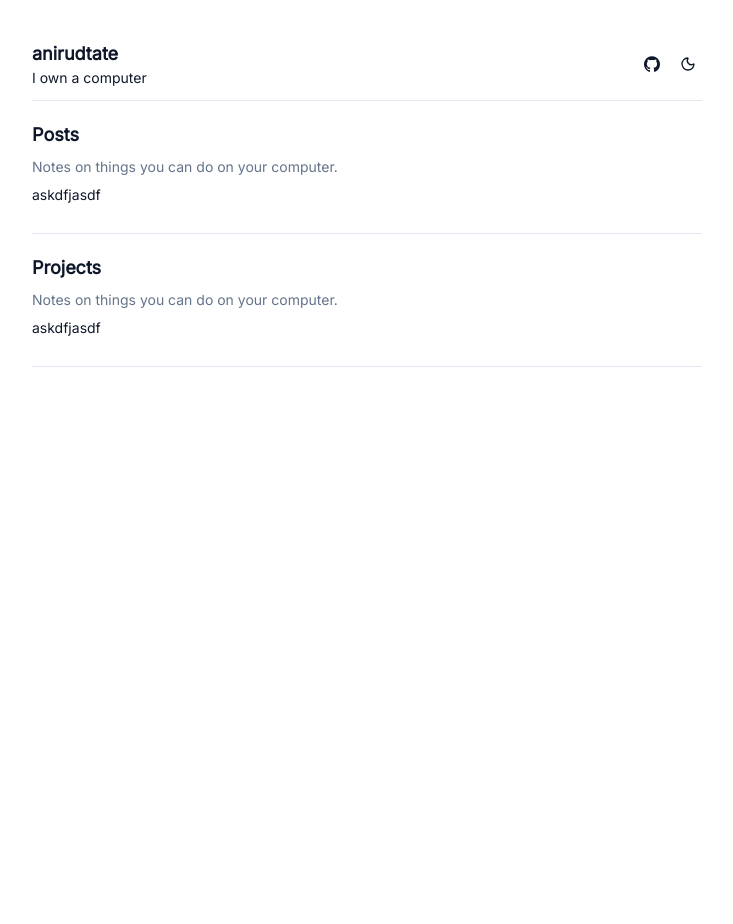
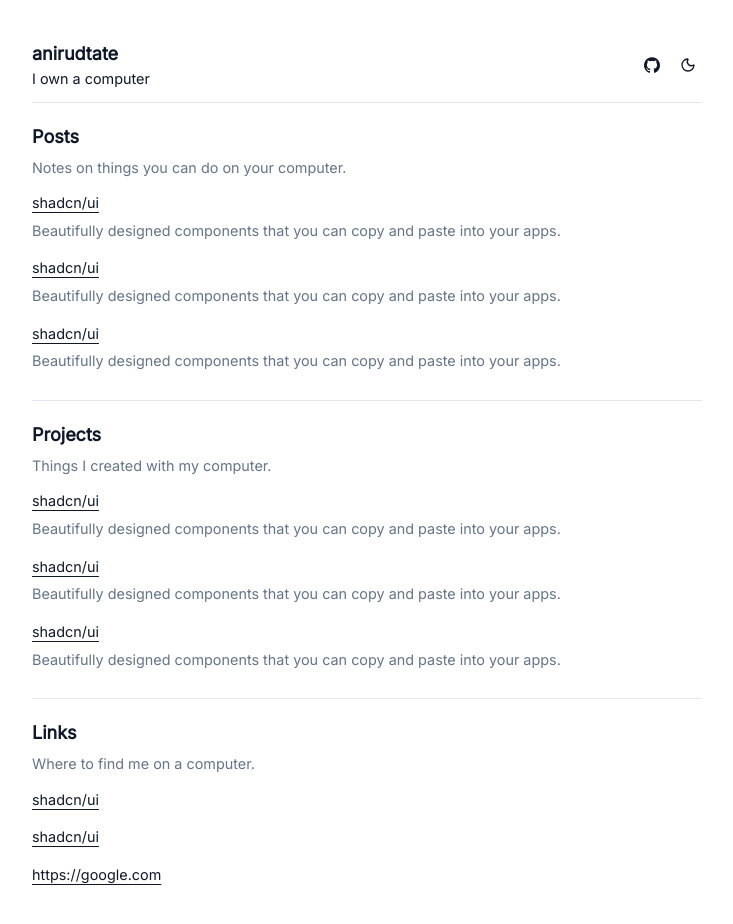
Before and after one commit to anirudtate/portfolio-svelte, a SvelteKit app: page / in a window 1280 px wide. Shown: the top 924 px of the page, without its empty margins (273-1006 px from the left). Before the commit the page ends 800 px from the top, so only its background shows below. Built offline with nearby package versions, Linux system fonts and the light colour scheme.

Commit message:
added sub section

```diff
--- /dev/null
+++ b/src/lib/components/Seperator.svelte
@@ -0,0 +1 @@
+<div class="border-b" />
--- a/src/routes/+layout.svelte
+++ b/src/routes/+layout.svelte
@@ -4,7 +4,7 @@
 	import Header from './Header.svelte';
 </script>
 
-<div class="min-h-screen w-full bg-background text-sm antialiased">
+<div class="min-h-screen w-full bg-background text-[0.9rem] antialiased">
 	<div class="w-[750px] max-w-full mx-auto p-10 min-h-screen">
 		<Header />
 		<slot />
--- a/src/routes/+page.svelte
+++ b/src/routes/+page.svelte
@@ -1,8 +1,52 @@
 <script lang="ts">
 	import Section from './Section.svelte';
+	import SubSection from './SubSection.svelte';
 </script>
 
-<Section title="Posts" subTitle="Notes on things you can do on your computer.">askdfjasdf</Section>
-<Section title="Projects" subTitle="Notes on things you can do on your computer.">
-	askdfjasdf
+<Section title="Posts" subTitle="Notes on things you can do on your computer.">
+	<div class="flex flex-col gap-4">
+		<SubSection
+			title="shadcn/ui"
+			subTitle="Beautifully designed components that you can copy and paste into your apps."
+		/>
+		<SubSection
+			title="shadcn/ui"
+			subTitle="Beautifully designed components that you can copy and paste into your apps."
+		/>
+		<SubSection
+			href="https://google.com"
+			title="shadcn/ui"
+			subTitle="Beautifully designed components that you can copy and paste into your apps."
+		/>
+	</div>
 </Section>
+
+<div class="border-b" />
+
+<Section title="Projects" subTitle="Things I created with my computer.">
+	<div class="flex flex-col gap-4">
+		<SubSection
+			title="shadcn/ui"
+			subTitle="Beautifully designed components that you can copy and paste into your apps."
+		/>
+		<SubSection
+			title="shadcn/ui"
+			subTitle="Beautifully designed components that you can copy and paste into your apps."
+		/>
+		<SubSection
+			href="https://google.com"
+			title="shadcn/ui"
+			subTitle="Beautifully designed components that you can copy and paste into your apps."
+		/>
+	</div>
+</Section>
+
+<div class="border-b" />
+
+<Section title="Links" subTitle="Where to find me on a computer.">
+	<div class="flex flex-col gap-4">
+		<SubSection title="shadcn/ui" />
+		<SubSection title="shadcn/ui" />
+		<SubSection href="https://google.com" title="https://google.com" />
+	</div>
+</Section>
--- a/src/routes/Header.svelte
+++ b/src/routes/Header.svelte
@@ -3,7 +3,7 @@
 	import { toggleTheme } from '$lib/utils';
 </script>
 
-<div class="flex justify-between items-center pb-3 border-b mb-5">
+<div class="flex justify-between items-center pb-3 border-b">
 	<div>
 		<div class="font-bold text-lg">anirudtate</div>
 		<div>I own a computer</div>
--- a/src/routes/Section.svelte
+++ b/src/routes/Section.svelte
@@ -3,8 +3,8 @@
 	export let subTitle: string;
 </script>
 
-<div class="flex flex-col gap-2 border-b pb-7 mb-5">
+<div class="flex flex-col gap-1.5 pt-5 pb-7">
 	<div class="text-lg font-bold">{title}</div>
-	<div class="text-muted-foreground">{subTitle}</div>
+	<div class="text-muted-foreground mb-2">{subTitle}</div>
 	<slot />
 </div>
--- /dev/null
+++ b/src/routes/SubSection.svelte
@@ -0,0 +1,23 @@
+<script lang="ts">
+	export let title: string;
+	export let subTitle: string | undefined = undefined;
+	export let href: string | undefined = undefined;
+</script>
+
+{#if href !== undefined}
+	<a {href}>
+		<div class="flex flex-col gap-1.5">
+			<div class="underline underline-offset-4">{title}</div>
+			{#if subTitle !== undefined}
+				<div class="text-muted-foreground">{subTitle}</div>
+			{/if}
+		</div>
+	</a>
+{:else}
+	<div class="flex flex-col gap-1.5">
+		<div class="underline underline-offset-4">{title}</div>
+		{#if subTitle !== undefined}
+			<div class="text-muted-foreground">{subTitle}</div>
+		{/if}
+	</div>
+{/if}
```
